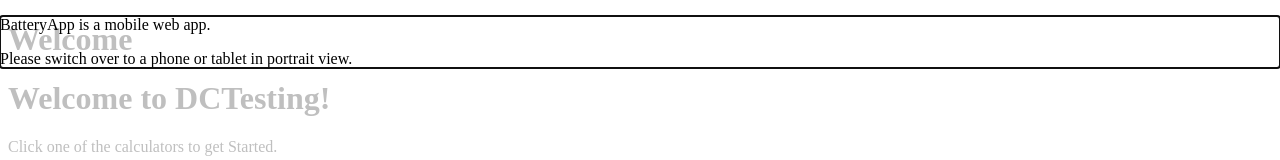
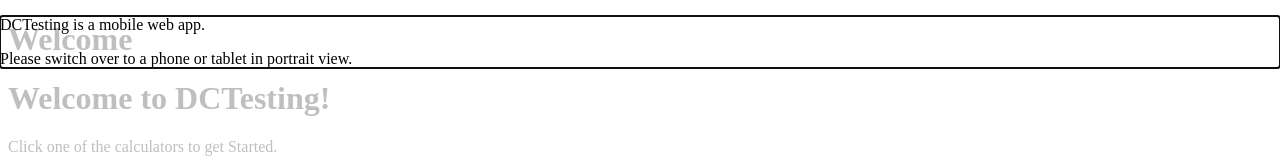
Before and after one commit to ReaganCuthbert/battery-calculation-app, a React app: page / in a window 1280 px wide. Shown: the top 160 px of the page. Built offline with nearby package versions, Linux system fonts and the light colour scheme; the HTML template or start-up script is replaced by a standard one.

Commit message:
changed modal name

```diff
--- a/frontend/src/components/App.js
+++ b/frontend/src/components/App.js
@@ -38,7 +38,7 @@
         <Body />
         <Navbar />
         <Modal isOpen={this.state.modalToggle} className="modal" contentLabel="Orientation Check">
-          <p className="orientation-warning">BatteryApp is a mobile web app.</p>
+          <p className="orientation-warning">DCTesting is a mobile web app.</p>
           <p className="orientation-warning orientation-command">Please switch over to a phone or tablet in portrait view.</p>
         </Modal>
       </div>
```
